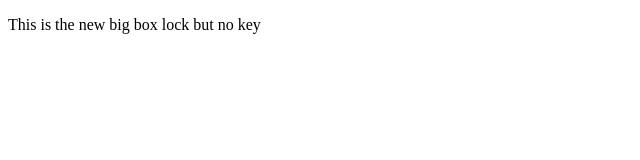
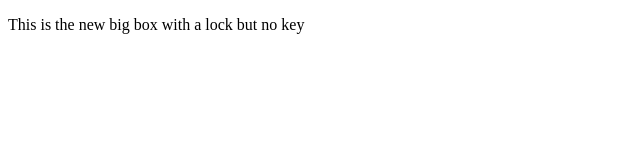
Before and after one commit to rushikreddythota/localrepo, a plain HTML site: page index.html in a window 1280 px wide. Shown: the full height of the page, 0-640 px from the left. Drawn offline with Linux system fonts and the light colour scheme.

Commit message:
lock but no key

```diff
--- a/index.html
+++ b/index.html
@@ -8,7 +8,7 @@
 <body>
     <div class="container">
         <div class="box">
-        <p>This is the new big box lock but no key</p>
+        <p>This is the new big box with a lock but no key</p>
         </div>
     </div>
 </body>
```
